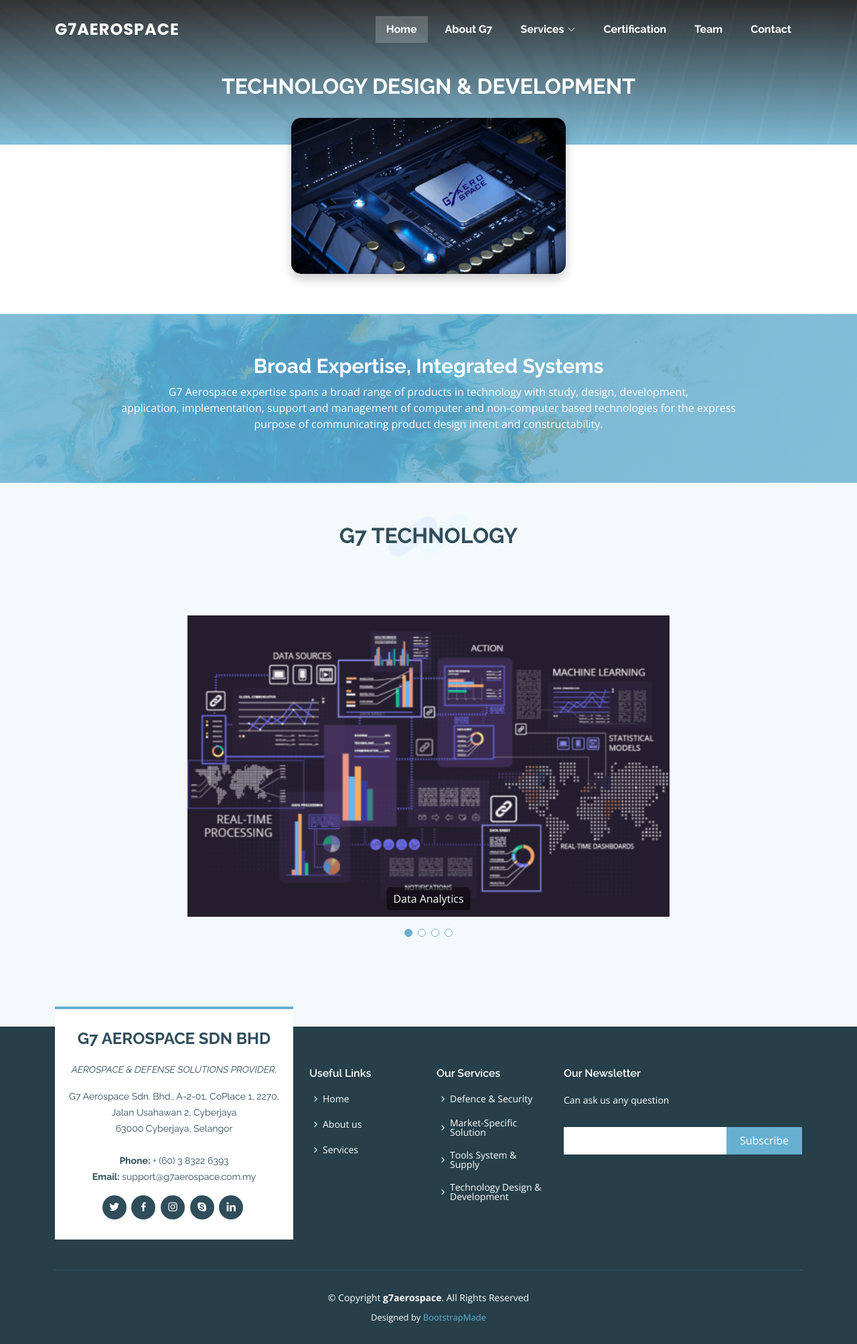
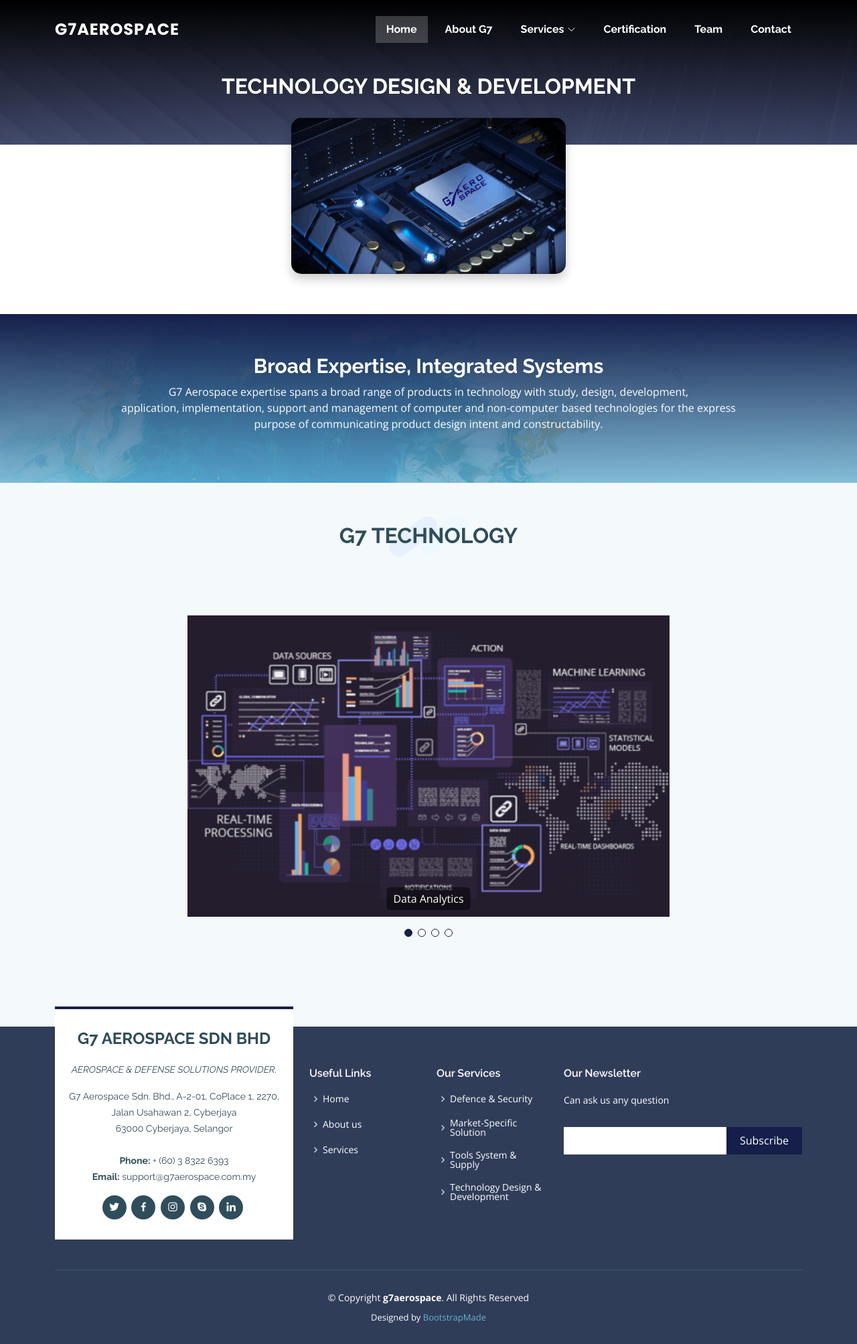
Before and after one commit to hamidkarim8/Squadfree, a PHP site: page /technology.html in a window 1280 px wide. Shown: the whole page at 67% size. Run offline with PHP 8.4, Linux system fonts and the light colour scheme.

Commit message:
change color

```diff
--- a/Squadfree/assets/css/style.css
+++ b/Squadfree/assets/css/style.css
@@ -1006,7 +1007,7 @@
 # subservices
 --------------------------------------------------------------*/
 .subservices {
-  background: linear-gradient(rgba(0, 0, 0, 0.8), rgba(103, 176, 209, 0.8)), url("../img/about-bg.jpg") fixed center center;
+  background: linear-gradient(rgba(0, 0, 0, 1), rgba(21,31, 74, 0.8)), url("../img/about-bg.jpg") fixed center center;
   z-index: -1;
   background-size: cover;
   padding: 60px 0;
@@ -1062,7 +1063,7 @@
 # banner
 --------------------------------------------------------------*/
 .banner {
-  background: linear-gradient(rgba(103, 176, 209, 0.8), rgba(103, 176, 209, 0.8)), url("../img/cta-bg.jpg") fixed center center;
+  background: linear-gradient(rgba(21, 31, 74, 1), rgba(103, 176, 209, 0.8)), url("../img/cta-bg.jpg") fixed center center;
   background-size: cover;
   padding: 60px 0;
 }
@@ -1218,11 +1219,11 @@
   height: 12px;
   background-color: #fff;
   opacity: 1;
-  border: 1px solid #67b0d1;
+  border: 1px solid #151F4A;
 }
 
 .portfolio-details .portfolio-details-slider .swiper-pagination .swiper-pagination-bullet-active {
-  background-color: #67b0d1;
+  background-color: #151F4A;
 }
 
 .portfolio-details .portfolio-info {
@@ -1583,7 +1584,7 @@
 # Footer
 --------------------------------------------------------------*/
 #footer {
-  background: #263f49;
+  background: #192948e6;
   padding: 0 0 30px 0;
   color: #fff;
   font-size: 14px;
@@ -1598,7 +1599,7 @@
   margin-bottom: 15px;
   background: white;
   color: #2f4d5a;
-  border-top: 4px solid #67b0d1;
+  border-top: 4px solid #151F4A;
   text-align: center;
   padding: 30px 20px;
 }
@@ -1708,7 +1709,7 @@
   background: none;
   font-size: 16px;
   padding: 0 20px;
-  background: #67b0d1;
+  background: #151F4A;
   color: #fff;
   transition: 0.3s;
   border-radius: 4;
--- a/Squadfree/index.html
+++ b/Squadfree/index.html
@@ -131,7 +131,7 @@
       <div class="row justify-content-center">
         <div class="col-md-6 col-lg-4 d-flex align-items-stretch mb-5 mb-lg-0">
           <div class="icon-box" data-aos="fade-up">
-            <h4 class="title"><a href="">G7 Headquarters - Cyberjaya</a></h4>
+            <h4 class="title"><a href="#">G7 Headquarters - Cyberjaya</a></h4>
             <img src="assets/img/location/cyberjaya.png" class="img-fluid" alt="">
             <p class="description">
               <i class="bx bx-check"></i> Management Office <br>
@@ -144,7 +144,7 @@
 
         <div class="col-md-6 col-lg-4 d-flex align-items-stretch mb-5 mb-lg-0">
           <div class="icon-box" data-aos="fade-up" data-aos-delay="100">
-            <h4 class="title"><a href="">G7 Depot - Butterworth</a></h4>
+            <h4 class="title"><a href="#">G7 Depot - Butterworth</a></h4>
             <img src="assets/img/location/butterworth.png" class="img-fluid" alt="">
             <p class="description">
               <i class="bx bx-check"></i> Hydraulics Repair <br>
@@ -155,7 +155,7 @@
 
         <div class="col-md-6 col-lg-4 d-flex align-items-stretch mb-5 mb-lg-0">
           <div class="icon-box" data-aos="fade-up" data-aos-delay="300">
-            <h4 class="title"><a href="">G7 Aviation - Krubong</a></h4>
+            <h4 class="title"><a href="#">G7 Aviation - Krubong</a></h4>
             <img src="assets/img/location/krubong.png" class="img-fluid" alt="">
             <p class="description">
               <i class="bx bx-check"></i> Composite Repair <br>
```
Also changed, not shown: other parts of Squadfree/assets/css/style.css (+26 -25 lines).
